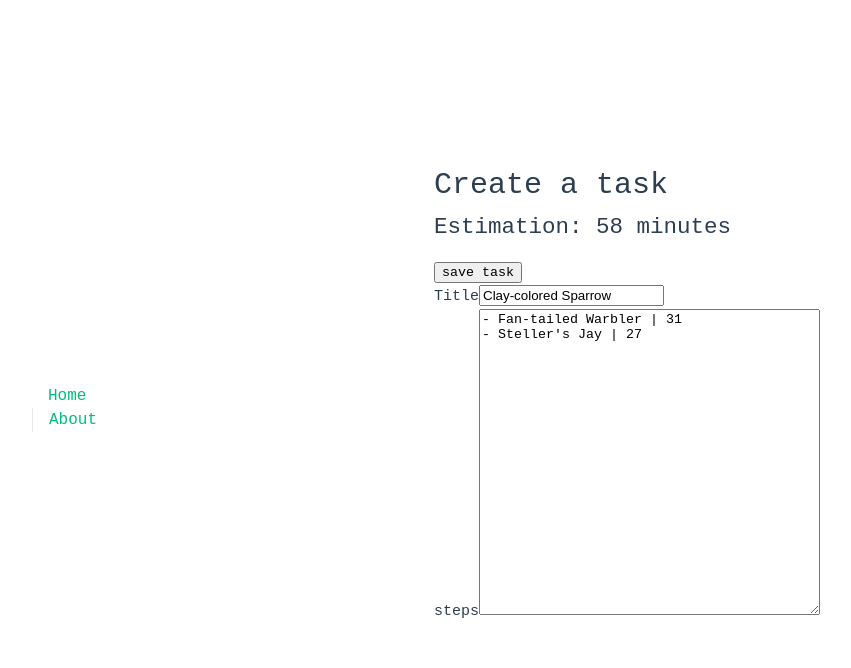
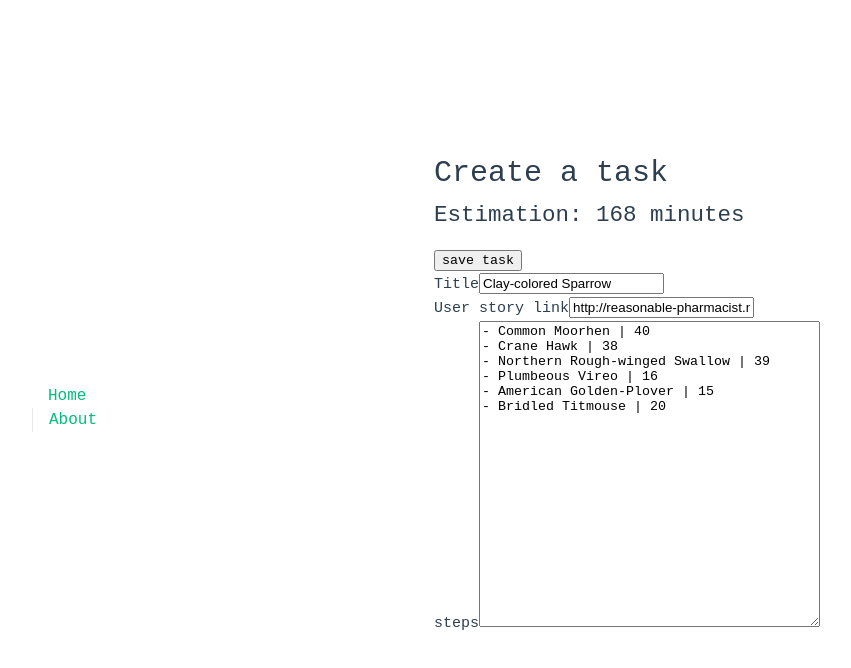
Before and after one commit to jcalixte/failwell, a Vue app: page /new-task in a window 1280 px wide. Shown: the top 668 px of the page, without its empty margins (206-1057 px from the left). Built offline with nearby package versions, Linux system fonts and the light colour scheme; a web font is replaced by a local one.

Commit message:
add link to User Story

```diff
--- a/src/modules/task/components/NewTaskForm.vue
+++ b/src/modules/task/components/NewTaskForm.vue
@@ -14,19 +14,30 @@ const router = useRouter()
 const id = createUuid()
 
 const title = ref(faker.animal.bird())
-const steps = ref([createStepFixture(), createStepFixture()])
+const link = ref(faker.internet.url())
+const steps = ref(
+  Array.from({ length: Math.floor(Math.random() * 10) }, () =>
+    createStepFixture()
+  )
+)
 const totalEstimation = computed(() =>
   steps.value.map((step) => step.estimation).reduce((a, b) => a + b, 0)
 )
 
 const saveTask = () => {
   const task = new Task(id, title.value)
+  if (link.value) {
+    task.link = link.value
+  }
   task.addSteps(...steps.value)
 
   if (Task.validate(task)) {
     store.saveTask(task)
     router.push({
-      name: 'home'
+      name: 'task-view',
+      params: {
+        id
+      }
     })
   }
 
@@ -44,6 +55,10 @@ const saveTask = () => {
         <label for="title">Title</label>
         <input type="text" id="title" v-model="title" />
       </div>
+      <div>
+        <label for="link">User story link</label>
+        <input type="text" id="link" v-model="link" />
+      </div>
       <StepInput v-model="steps" />
     </form>
   </div>
--- a/src/views/task/TaskView.vue
+++ b/src/views/task/TaskView.vue
@@ -15,9 +15,16 @@ const task = computed(() => taskStore.getTask(props.id))
   <div class="task-view" v-if="task">
     <h1>{{ task.title }}</h1>
     <h2>{{ task.totalEstimation }} minutes</h2>
+    <a
+      v-if="task.link"
+      :href="task.link"
+      target="_blank"
+      rel="noopener noreferrer"
+      >User Story link</a
+    >
     <ul>
       <li v-for="step in task.steps" :key="step.id">
-        {{ step.title }} | {{ step.estimation }}
+        <div>{{ step.title }} | {{ step.estimation }}</div>
       </li>
     </ul>
   </div>
```
